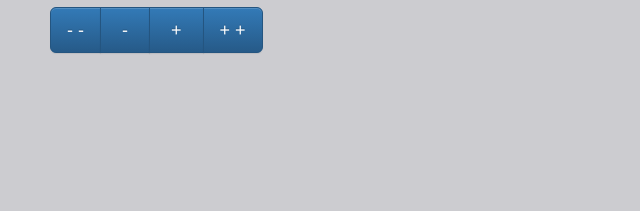
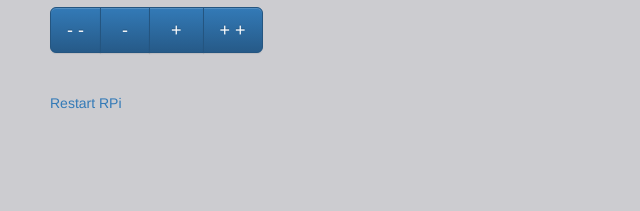
Before and after one commit to bikems/ula, a Flask app: template templates/main.html in a window 1280 px wide. Shown: the part 589-800 px from the top of the page, without its empty margins (0-640 px from the left). Run offline with Flask 2, Linux system fonts and the light colour scheme; the template is opened without the code that fills it, so the values that code supplies are empty; some libraries are stand-ins or nearby versions.

Commit message:
add restart

```diff
--- a/app.py
+++ b/app.py
@@ -1,5 +1,6 @@
 import RPi.GPIO as GPIO
 import time
+import os
 from flask import Flask, render_template, request
 app = Flask(__name__)
 
@@ -56,6 +57,11 @@
         GPIO.output(6,GPIO.LOW)
         SpeedAction(action)
 
+    if command == "restart":
+        GPIO.output(24,GPIO.HIGH)
+        time.sleep(1)
+        os.system("sudo shutdown -r now")
+
    # For each pin, read the pin state and store it in the pins dictionary:
     for pin in pins:
         pins[pin]['state'] = GPIO.input(pin)
--- a/templates/main.html
+++ b/templates/main.html
@@ -62,5 +62,9 @@
             </div>
       </div>
 
+      <div style="padding-top:40px">
+            <a href="/restart/0" onclick="return confirm('Are you sure?')">Restart RPi</a>
+      </div>
+
 </body>
 </html>
```
